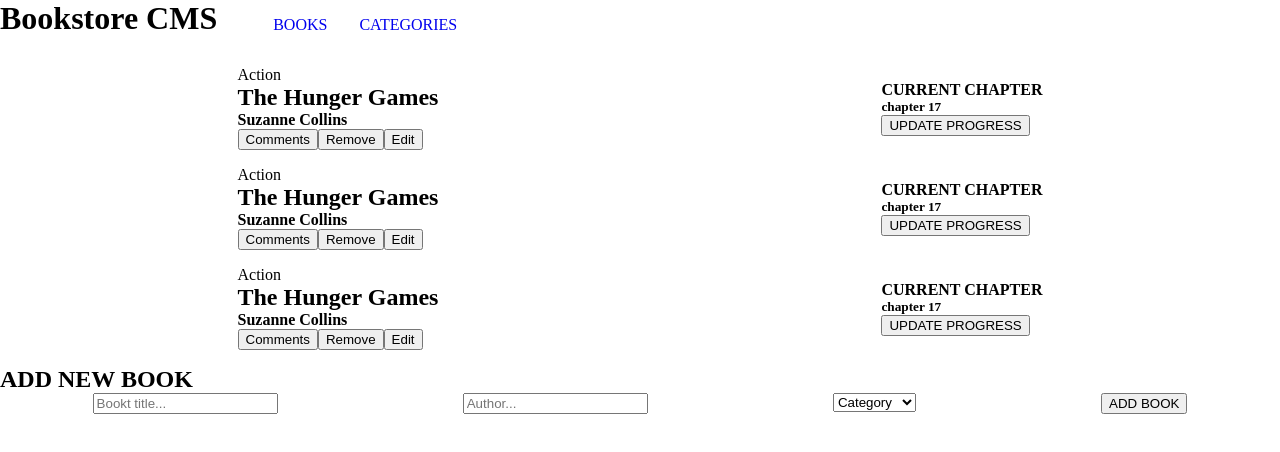
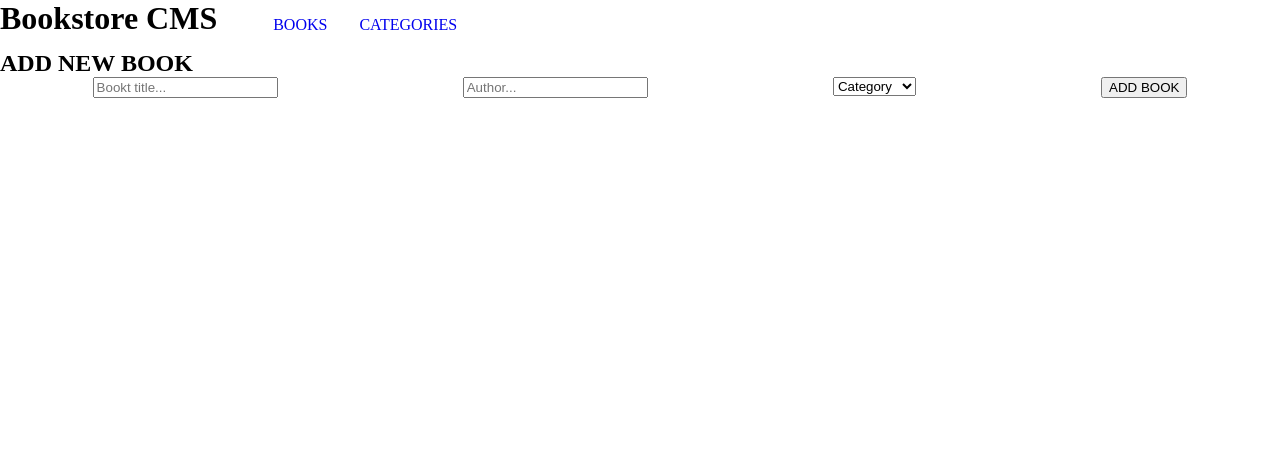
Before and after one commit to youmari/bookStore, a React (Create React App) app: page / in a window 1280 px wide. Shown: the top 452 px of the page. Built offline with nearby package versions, Linux system fonts and the light colour scheme; the HTML template or start-up script is replaced by a standard one.

Commit message:
Extract books from redux store using useSelector and diplay all the books

```diff
--- a/src/components/Books.js
+++ b/src/components/Books.js
@@ -1,11 +1,13 @@
+import { useSelector } from 'react-redux';
 import BookItem from './BookItem';
 
-const Books = () => (
-  <section>
-    <BookItem />
-    <BookItem />
-    <BookItem />
-  </section>
-);
+const Books = () => {
+  const books = useSelector((state) => state.reducer);
+  return (
+    <section>
+      {books?.map((book) => <BookItem key={book.id} book={book} />)}
+    </section>
+  );
+};
 
 export default Books;
```
